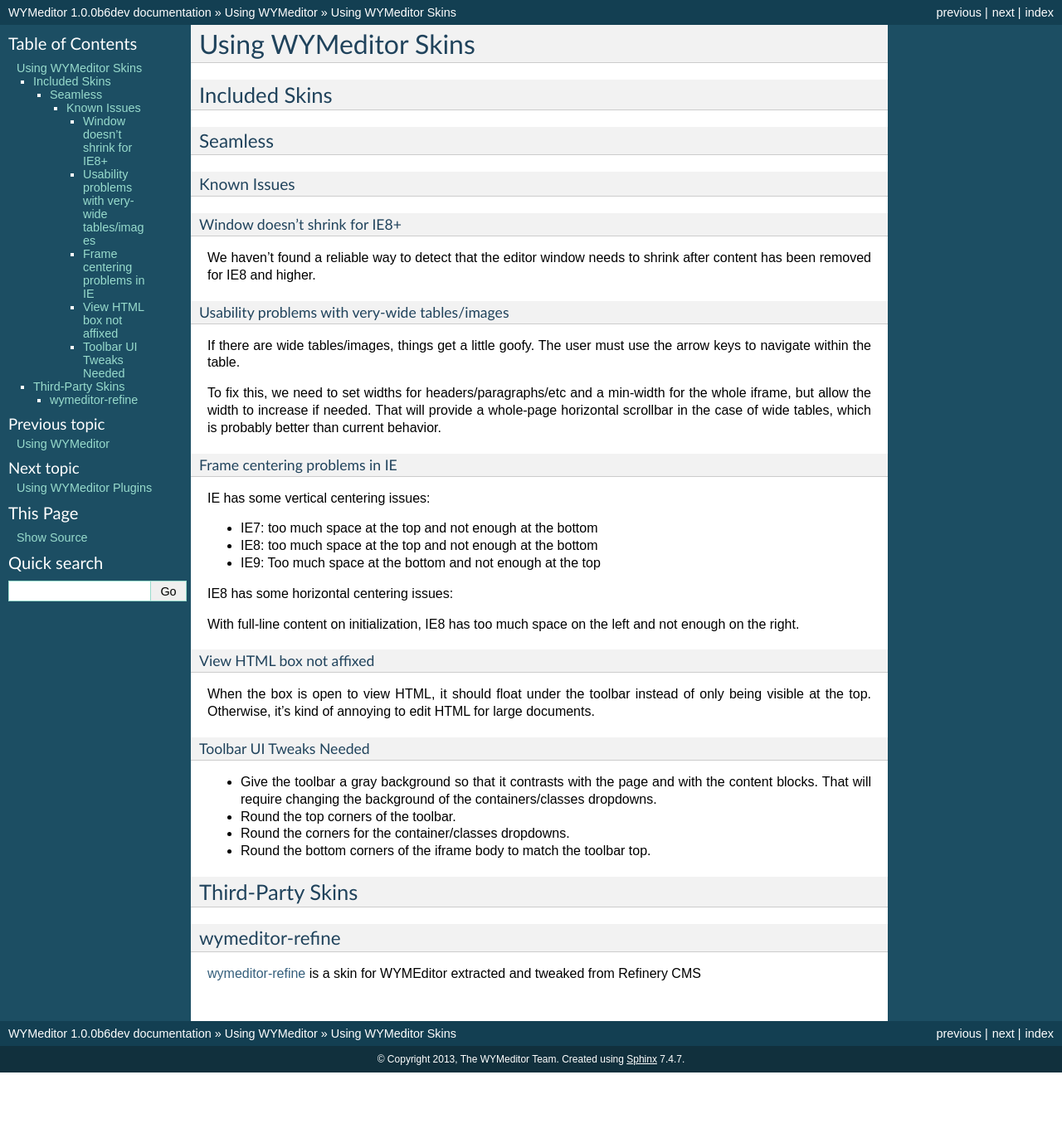
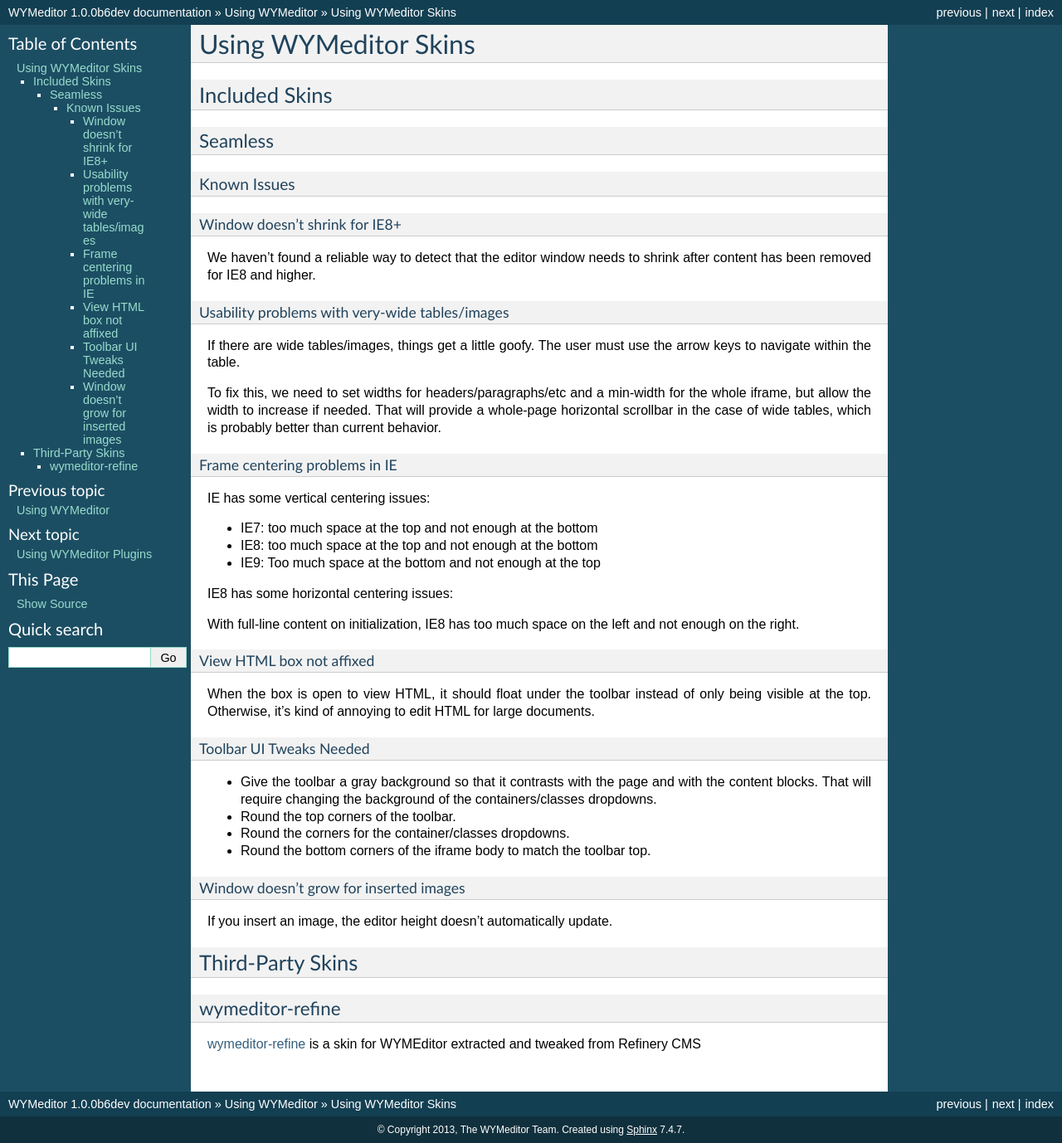
Before and after one commit to wymeditor/wymeditor, a Sphinx documentation site: the page built from docs/using_wymeditor/using_skins.rst, in a window 1280 px wide. Shown: the whole page at 83% size. Built offline with Sphinx 7.4.7, drawn with Linux system fonts in a browser that asks for light colours; before the commit the page ends 1293 px from its top, so only the background shows below that.

```diff
--- a/docs/using_wymeditor/using_skins.rst
+++ b/docs/using_wymeditor/using_skins.rst
@@ -75,6 +75,12 @@
 * Round the bottom corners
   of the iframe body to match the toolbar top.
 
+Window doesn't grow for inserted images
+~~~~~~~~~~~~~~~~~~~~~~~~~~~~~~~~~~~~~~~
+
+If you insert an image,
+the editor height doesn't automatically update.
+
 *****************
 Third-Party Skins
 *****************
```
Also changed, not shown: 1 other file.
